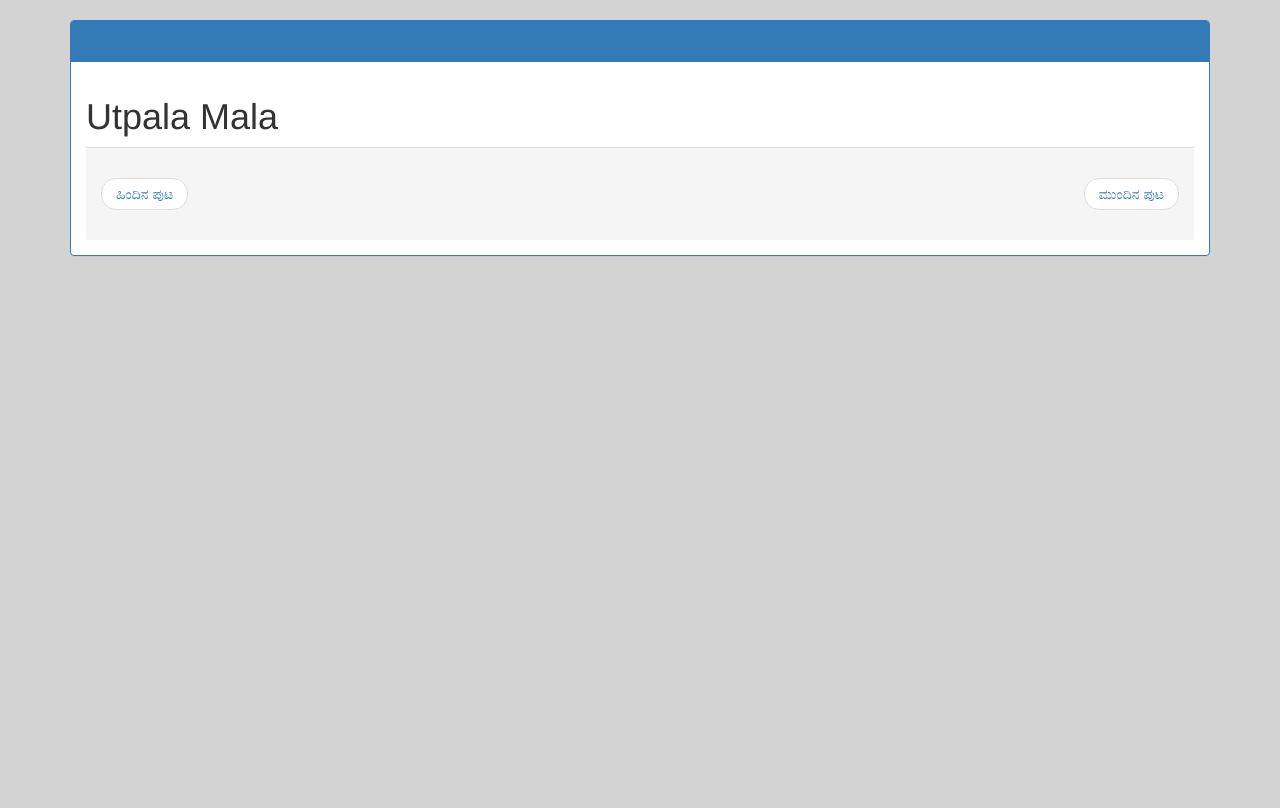
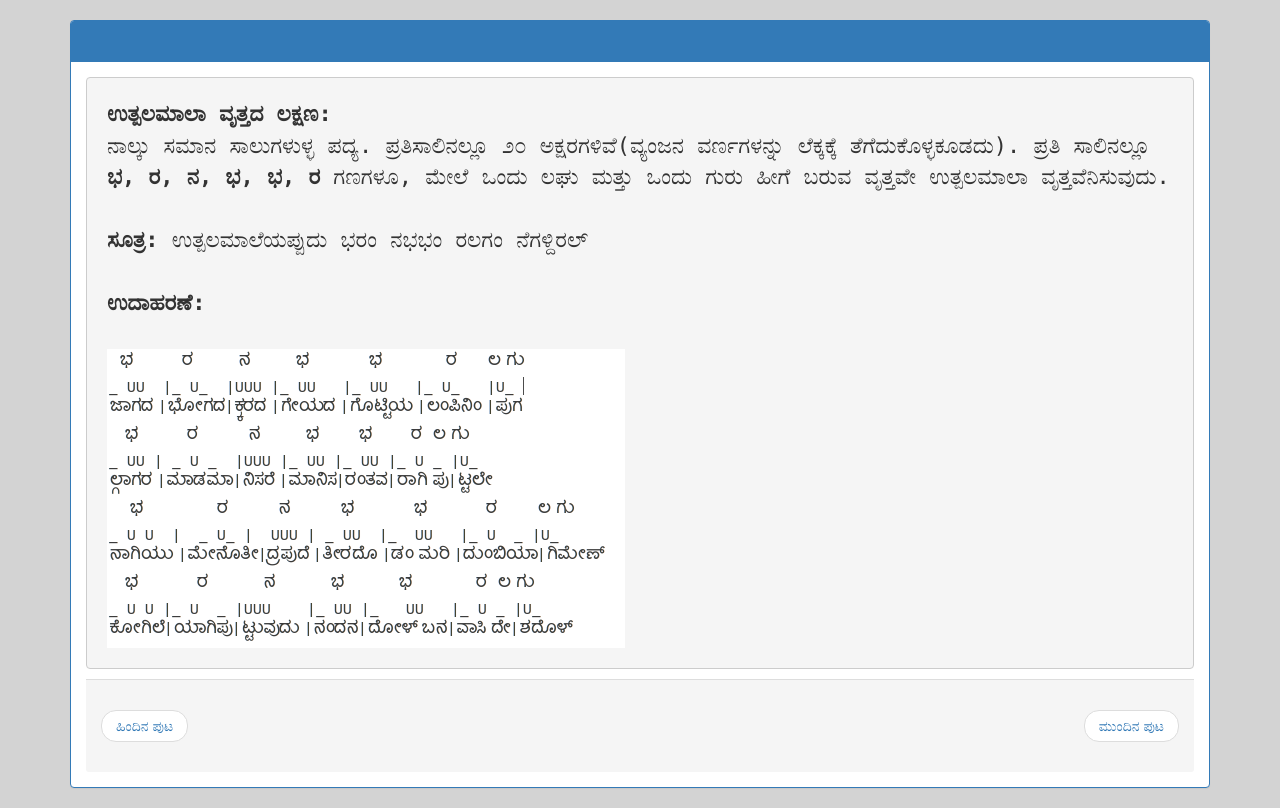
Before and after one commit to anuprshetty/chandassu, a Flask app: template templates/vrutta/utpala_mala.html in a window 1280 px wide. Shown: the part 75-883 px from the top of the page. Before the commit the page ends 331 px from the top, so only its background shows below. Run offline with Flask 3, Linux system fonts and the light colour scheme; the template is opened without the code that fills it, so the values that code supplies are empty; some libraries are stand-ins or nearby versions.

Commit message:
routing for utpala_mala vrutta

```diff
--- a/templates/vrutta/utpala_mala.html
+++ b/templates/vrutta/utpala_mala.html
@@ -1,3 +1,12 @@
 <!DOCTYPE html> {% extends 'base.html' %} {% block body %}
-<h1>Utpala Mala</h1>
+<pre class="pre-wrap">
+<b>ಉತ್ಪಲಮಾಲಾ ವೃತ್ತದ ಲಕ್ಷಣ:</b>
+ನಾಲ್ಕು ಸಮಾನ ಸಾಲುಗಳುಳ್ಳ ಪದ್ಯ. ಪ್ರತಿಸಾಲಿನಲ್ಲೂ ೨೦ ಅಕ್ಷರಗಳಿವೆ(ವ್ಯಂಜನ ವರ್ಣಗಳನ್ನು ಲೆಕ್ಕಕ್ಕೆ ತೆಗೆದುಕೊಳ್ಳಕೂಡದು). ಪ್ರತಿ ಸಾಲಿನಲ್ಲೂ <b>ಭ, ರ, ನ, ಭ, ಭ, ರ</b> ಗಣಗಳೂ, ಮೇಲೆ ಒಂದು ಲಘು ಮತ್ತು ಒಂದು ಗುರು ಹೀಗೆ ಬರುವ ವೃತ್ತವೇ ಉತ್ಪಲಮಾಲಾ ವೃತ್ತವೆನಿಸುವುದು.
+
+<b>ಸೂತ್ರ:</b> ಉತ್ಪಲಮಾಲೆಯಪ್ಪುದು ಭರಂ ನಭಭಂ ರಲಗಂ ನೆಗಳ್ದಿರಲ್
+
+<b>ಉದಾಹರಣೆ:</b>
+
+<img src="{{url_for('static',filename='images/vrutta/utpala_mala.png')}}" />
+</pre>
 {% endblock %}
```
Also changed, not shown: blueprints/vrutta.py (+8 -1 lines).
